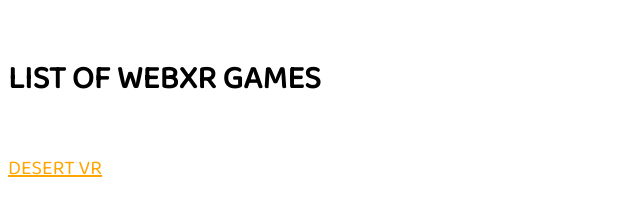
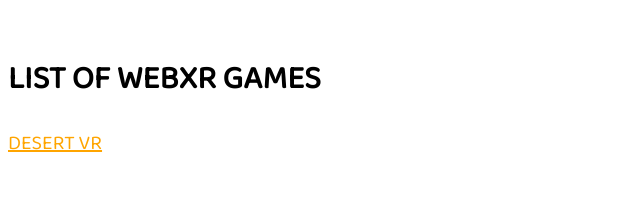
Before and after one commit to angelicajulianaa/IT288, a plain HTML site: page index.html in a window 1280 px wide. Shown: the whole page, without its empty margins (0-640 px from the left). Drawn offline with Linux system fonts and the light colour scheme.

Commit message:
Update index.html

```diff
--- a/index.html
+++ b/index.html
@@ -12,6 +12,7 @@
         color : orange;
         font-size : 15pt;
         text-decoration : underline;
+        margin-top : 10px;
       }
     </style>
     <link href="https://fonts.googleapis.com/css2?family=Baloo+2&display=swap" rel="stylesheet">
@@ -21,7 +22,6 @@
   <body>
     <br>
     <h1> LIST OF WEBXR GAMES </h1>
-    <br>
     <a href = "VR%20DEMO"> DESERT VR </a>
   </body>
 </html>
```
